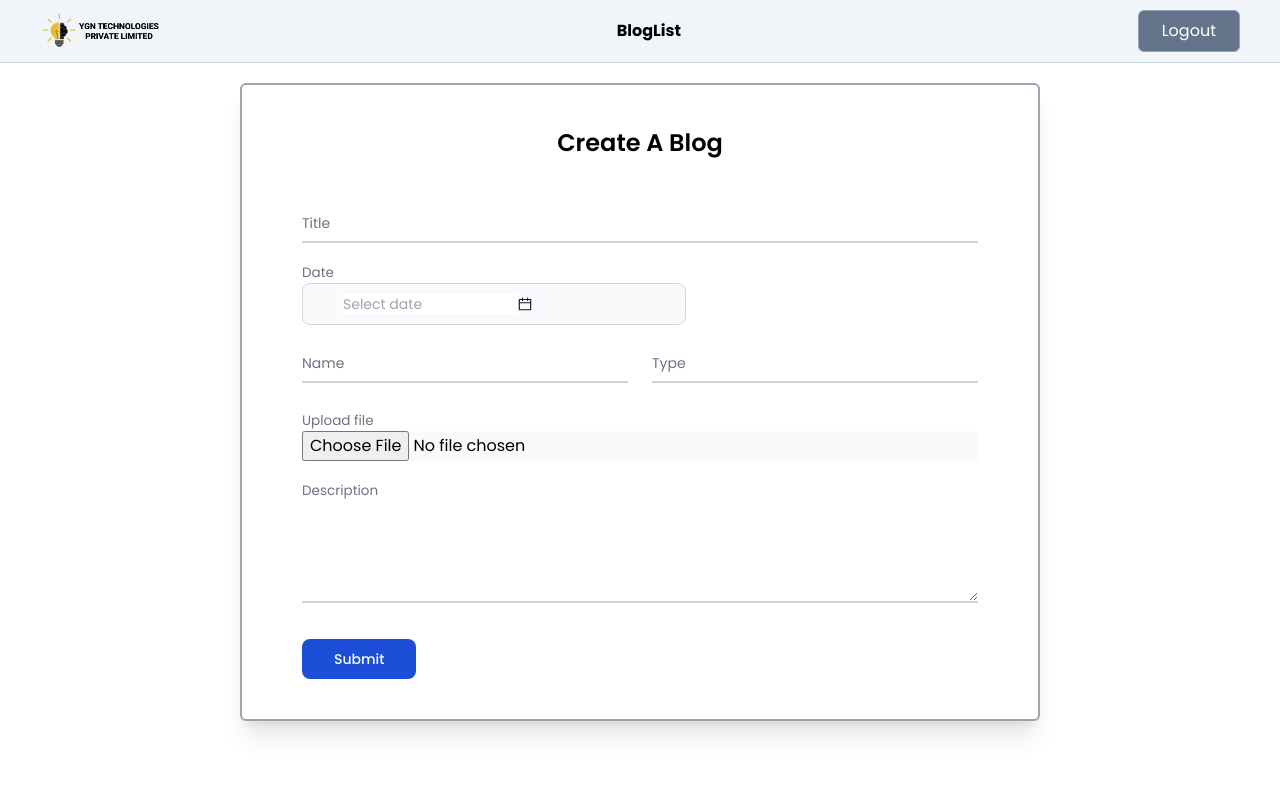
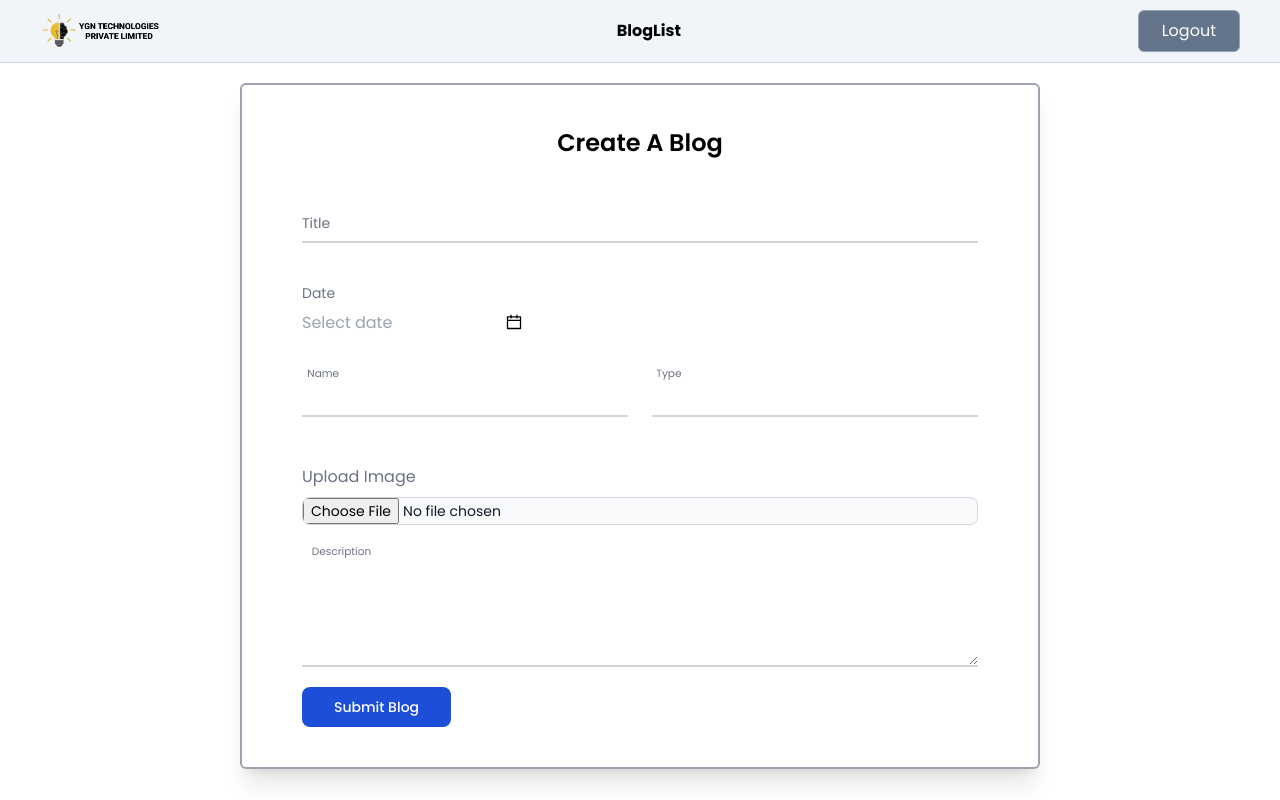
Before and after one commit to ygntechnologies/ygn-admin, a React (Create React App) app: page / in a window 1280 px wide. Built offline with nearby package versions, Linux system fonts and the light colour scheme; sample sign-in values are in the browser's storage.

Commit message:
Update Home.jsx

```diff
--- a/src/homepage/Home.jsx
+++ b/src/homepage/Home.jsx
@@ -3,6 +3,7 @@ import { useNavigate, useParams } from "react-router-dom";
 import ygn_logo from "../image/ygn.jpg";
 import { baseURL } from "../constant";
 import { DatePicker } from "antd";
+import dayjs from "dayjs"; // Recommended for AntD DatePicker value binding
 
 const Home = () => {
   const [base64Image, setBase64Image] = useState(null);
@@ -22,6 +23,7 @@ const Home = () => {
   const navigate = useNavigate();
   const { id } = useParams();
 
+  // 1. Fetch Data for Editing
   const getDataById = async () => {
     try {
       setErrorMsg(null);
@@ -35,9 +37,11 @@ const Home = () => {
         name: data.name || "",
         type: data.type || "",
         description: data.description || "",
-        image: data.image || "",
+        image: data.image || "", // Keep existing image
         date: data.date || "",
       });
+      // Sync the preview with the existing image from DB
+      if (data.image) setBase64Image(data.image);
     } catch (error) {
       setErrorMsg("Failed to fetch blog details.");
       console.error(error);
@@ -46,7 +50,6 @@ const Home = () => {
 
   useEffect(() => {
     if (id) getDataById();
-    // eslint-disable-next-line react-hooks/exhaustive-deps
   }, [id]);
 
   useEffect(() => {
@@ -55,13 +58,7 @@ const Home = () => {
     }
   }, [isLoggedIn, navigate]);
 
-  // Show existing image when editing
-  useEffect(() => {
-    if (formData?.image) setBase64Image(formData.image);
-    else setBase64Image(null);
-  }, [formData?.image]);
-
-  // ✅ OPTION A: hard compress/resize to avoid 413
+  // 2. Handle Image Conversion & Compression
   const handleImageChange = (event) => {
     const file = event.target.files?.[0];
     if (!file) return;
@@ -79,10 +76,8 @@ const Home = () => {
     img.src = URL.createObjectURL(file);
 
     img.onload = () => {
-      // Smaller output => smaller request payload
       const maxW = 600;
       const maxH = 600;
-
       let w = img.width;
       let h = img.height;
 
@@ -97,27 +92,11 @@ const Home = () => {
       const ctx = canvas.getContext("2d");
       ctx.drawImage(img, 0, 0, w, h);
 
-      // More compression => smaller payload
-      const base64String = canvas.toDataURL("image/jpeg", 0.5);
-
-      // Guard: stop if still too big (~700KB)
-      const approxBytes = Math.ceil((base64String.length * 3) / 4);
-      if (approxBytes > 700 * 1024) {
-        setErrorMsg("Image still too large. Please use a smaller image.");
-        setIsImageProcessing(false);
-        URL.revokeObjectURL(img.src);
-        return;
-      }
+      // Convert to Base64
+      const base64String = canvas.toDataURL("image/jpeg", 0.7); // Slightly higher quality
 
       setFormData((prev) => ({ ...prev, image: base64String }));
       setBase64Image(base64String);
-
-      setIsImageProcessing(false);
-      URL.revokeObjectURL(img.src);
-    };
-
-    img.onerror = () => {
-      setErrorMsg("Invalid image file.");
       setIsImageProcessing(false);
       URL.revokeObjectURL(img.src);
     };
@@ -125,244 +104,108 @@ const Home = () => {
 
   const handleChange = (e) => {
     const { name, value } = e.target;
-    if (name !== "image") {
-      setFormData((prev) => ({
-        ...prev,
-        [name]: value,
-      }));
-    }
+    setFormData((prev) => ({ ...prev, [name]: value }));
   };
 
-  // ✅ Fix: store dateString correctly
   const handleDateChange = (date, dateString) => {
-    setFormData((prev) => ({
-      ...prev,
-      date: dateString,
-    }));
+    setFormData((prev) => ({ ...prev, date: dateString }));
   };
 
+  // 3. Submit Logic (Unified Create/Edit)
   const handleSubmit = (e) => {
     e.preventDefault();
-    setErrorMsg(null);
-
-    if (isImageProcessing) {
-      setErrorMsg("Please wait: image is still processing.");
-      return;
-    }
-
-    const options = {
-      method: "POST",
-      headers: { "Content-Type": "application/json" },
-      body: JSON.stringify(formData),
-    };
+    if (isImageProcessing) return;
 
     const url = id ? `${baseURL}/edit-blog/${id}` : `${baseURL}/create-blog`;
 
-    fetch(url, options)
-      .then((response) => {
+    // In many backends, edit requires specific ID inside body too
+    const payload = id ? { ...formData, _id: id } : formData;
+
+    fetch(url, {
+      method: "POST", // Ensure your backend Edit route accepts POST or change to PUT
+      headers: { "Content-Type": "application/json" },
+      body: JSON.stringify(payload),
+    })
+      .then(async (response) => {
         if (!response.ok) {
-          if (response.status === 413) {
-            setErrorMsg("Image too large (413). Use a smaller image.");
-          } else {
-            setErrorMsg("Something went wrong!");
-          }
-          throw new Error("Network response was not ok");
+          const errData = await response.json();
+          throw new Error(errData.message || "Request failed");
         }
         return response.json();
       })
       .then(() => {
-        setFormData({
-          title: "",
-          name: "",
-          type: "",
-          description: "",
-          image: "",
-          date: "",
-        });
-        setBase64Image(null);
         navigate("/blog-list");
       })
       .catch((error) => {
-        console.error("Fetch error:", error);
+        console.error("Submit error:", error);
+        setErrorMsg(error.message);
       });
   };
 
   return (
     <>
+      {/* Navbar Section */}
       <div className="flex relative justify-between py-[10px] items-center px-[40px] bg-slate-100 border-b border-slate-300 mb-5">
-        <img
-          src={ygn_logo}
-          alt="YGN"
-          className="mix-blend-multiply"
-          style={{ width: "10%" }}
-        />
-
-        <div onClick={() => navigate("/blog-list")} style={{ cursor: "pointer" }}>
-          <b>BlogList</b>
-        </div>
-
-        <div
-          onClick={() => {
-            localStorage.removeItem("isLoggedIn");
-            window.location.reload();
-          }}
-          className="px-[23px] py-[8px] border-slate-400 border rounded-md cursor-pointer bg-slate-500 text-white"
-        >
+        <img src={ygn_logo} alt="YGN" className="mix-blend-multiply" style={{ width: "10%" }} />
+        <div onClick={() => navigate("/blog-list")} className="cursor-pointer font-bold">BlogList</div>
+        <div onClick={() => { localStorage.removeItem("isLoggedIn"); window.location.reload(); }} className="px-[23px] py-[8px] border-slate-400 border rounded-md cursor-pointer bg-slate-500 text-white">
           Logout
         </div>
       </div>
 
-      <form
-        className="shadow-xl max-w-[800px] w-full mx-auto px-[60px] py-[40px] border-[2px] border-gray-400 rounded-md"
-        onSubmit={handleSubmit}
-      >
-        <h1
-          style={{
-            fontSize: "24px",
-            textAlign: "center",
-            paddingBottom: "40px",
-            fontWeight: "600",
-          }}
-        >
-          {id ? "Update Blog" : "Create A Blog"}
-        </h1>
+      <form className="shadow-xl max-w-[800px] w-full mx-auto px-[60px] py-[40px] border-[2px] border-gray-400 rounded-md" onSubmit={handleSubmit}>
+        <h1 className="text-[24px] text-center pb-10 font-semibold">{id ? "Update Blog" : "Create A Blog"}</h1>
 
+        {/* Title Field */}
         <div className="relative z-0 w-full mb-10 group">
-          <input
-            type="text"
-            name="title"
-            id="title"
-            className="block py-2.5 px-0 w-full text-sm text-gray-900 bg-transparent border-0 border-b-2 border-gray-300 appearance-none focus:outline-none focus:ring-0 focus:border-blue-600 peer"
-            placeholder=" "
-            onChange={handleChange}
-            required
-            value={formData.title}
-          />
-          <label
-            htmlFor="title"
-            className="peer-focus:font-medium absolute text-sm text-gray-500 duration-300 transform -translate-y-6 scale-75 top-3 -z-10 origin-[0] peer-focus:text-blue-600 peer-placeholder-shown:scale-100 peer-placeholder-shown:translate-y-0 peer-focus:scale-75 peer-focus:-translate-y-6"
-          >
-            Title
-          </label>
+          <input type="text" name="title" id="title" className="block py-2.5 px-0 w-full text-sm text-gray-900 bg-transparent border-0 border-b-2 border-gray-300 focus:outline-none focus:border-blue-600 peer" placeholder=" " onChange={handleChange} required value={formData.title} />
+          <label htmlFor="title" className="peer-focus:font-medium absolute text-sm text-gray-500 duration-300 transform -translate-y-6 scale-75 top-3 -z-10 origin-[0] peer-focus:text-blue-600 peer-placeholder-shown:scale-100 peer-placeholder-shown:translate-y-0 peer-focus:scale-75 peer-focus:-translate-y-6">Title</label>
         </div>
 
-        <div className="relative max-w-sm my-4">
-          <label
-            htmlFor="date"
-            className="peer-focus:font-medium absolute text-[18px] text-gray-500 duration-300 transform -translate-y-6 scale-75 top-0 -z-10 origin-[0] peer-focus:text-blue-600 peer-placeholder-shown:scale-100 peer-placeholder-shown:translate-y-0 peer-focus:scale-75 peer-focus:-translate-y-6"
-          >
-            Date
-          </label>
-
+        {/* Date Field */}
+        <div className="relative max-w-sm my-10">
+          <label className="text-gray-500 text-sm block mb-2">Date</label>
           <DatePicker
-            className="bg-gray-50 border border-gray-300 text-gray-900 text-sm rounded-lg block w-full ps-10 p-2.5"
-            placeholder="Select date"
-            onChange={handleDateChange}
+             className="w-full"
+             onChange={handleDateChange}
+             value={formData.date ? dayjs(formData.date) : null}
           />
-
-          {formData.date ? (
-            <div className="text-sm text-gray-500 mt-2">Saved: {formData.date}</div>
-          ) : null}
         </div>
 
         <div className="grid md:grid-cols-2 md:gap-6">
           <div className="relative z-0 w-full mb-7 group">
-            <input
-              type="text"
-              name="name"
-              id="name"
-              className="block py-2.5 px-0 w-full text-sm text-gray-900 bg-transparent border-0 border-b-2 border-gray-300 appearance-none focus:outline-none focus:ring-0 focus:border-blue-600 peer"
-              placeholder=" "
-              onChange={handleChange}
-              required
-              value={formData.name}
-            />
-            <label
-              htmlFor="name"
-              className="peer-focus:font-medium absolute text-sm text-gray-500 duration-300 transform -translate-y-6 scale-75 top-3 -z-10 origin-[0] peer-focus:text-blue-600 peer-placeholder-shown:scale-100 peer-placeholder-shown:translate-y-0 peer-focus:scale-75 peer-focus:-translate-y-6"
-            >
-              Name
-            </label>
+            <input type="text" name="name" value={formData.name} onChange={handleChange} className="block py-2.5 px-0 w-full text-sm text-gray-900 bg-transparent border-0 border-b-2 border-gray-300 focus:outline-none focus:border-blue-600 peer" placeholder=" " required />
+            <label className="peer-focus:font-medium absolute text-sm text-gray-500 duration-300 transform -translate-y-6 scale-75 top-3 -z-10">Name</label>
           </div>
-
           <div className="relative z-0 w-full mb-7 group">
-            <input
-              type="text"
-              name="type"
-              id="type"
-              className="block py-2.5 px-0 w-full text-sm text-gray-900 bg-transparent border-0 border-b-2 border-gray-300 appearance-none focus:outline-none focus:ring-0 focus:border-blue-600 peer"
-              placeholder=" "
-              onChange={handleChange}
-              required
-              value={formData.type}
-            />
-            <label
-              htmlFor="type"
-              className="peer-focus:font-medium absolute text-sm text-gray-500 duration-300 transform -translate-y-6 scale-75 top-3 -z-10 origin-[0] peer-focus:text-blue-600 peer-placeholder-shown:scale-100 peer-placeholder-shown:translate-y-0 peer-focus:scale-75 peer-focus:-translate-y-6"
-            >
-              Type
-            </label>
+            <input type="text" name="type" value={formData.type} onChange={handleChange} className="block py-2.5 px-0 w-full text-sm text-gray-900 bg-transparent border-0 border-b-2 border-gray-300 focus:outline-none focus:border-blue-600 peer" placeholder=" " required />
+            <label className="peer-focus:font-medium absolute text-sm text-gray-500 duration-300 transform -translate-y-6 scale-75 top-3 -z-10">Type</label>
           </div>
         </div>
 
-        <div className="flex flex-col mb-10 relative mt-5">
-          <label
-            className="peer-focus:font-medium absolute text-[18px] text-gray-500 duration-300 transform -translate-y-6 scale-75 top-0 -z-10 origin-[0]"
-            htmlFor="image"
-          >
-            Upload file
-          </label>
-
-          <input
-            name="image"
-            onChange={handleImageChange}
-            className="block cursor-pointer bg-gray-50 focus:outline-none"
-            aria-describedby="image"
-            id="image"
-            type="file"
-            accept="image/*"
-          />
-
-          {isImageProcessing && (
-            <div className="text-sm text-blue-600 mt-2">Processing image...</div>
+        {/* Image Upload */}
+        <div className="flex flex-col mb-10 mt-5">
+          <label className="text-gray-500 mb-2">Upload Image</label>
+          <input name="image" onChange={handleImageChange} className="block w-full text-sm text-gray-900 border border-gray-300 rounded-lg cursor-pointer bg-gray-50 focus:outline-none" type="file" accept="image/*" />
+          {base64Image && (
+            <div className="mt-4">
+              <p className="text-xs text-gray-400">Preview:</p>
+              <img src={base64Image} alt="Preview" className="h-[100px] w-auto rounded border" />
+            </div>
           )}
         </div>
 
-        {base64Image && (
-          <img
-            src={base64Image}
-            alt="Uploaded"
-            className="max-w-full h-[80px] mt-4 mb-8"
-            style={{ objectFit: "cover" }}
-          />
-        )}
-
+        {/* Description */}
         <div className="relative z-0 w-full mb-5 group">
-          <textarea
-            id="description"
-            name="description"
-            rows="4"
-            value={formData.description}
-            onChange={handleChange}
-            className="block py-2.5 px-0 w-full text-sm text-gray-900 bg-transparent border-0 border-b-2 border-gray-300 appearance-none focus:outline-none focus:ring-0 focus:border-blue-600 peer"
-          />
-          <label
-            htmlFor="description"
-            className="peer-focus:font-medium absolute text-[18px] text-gray-500 duration-300 transform -translate-y-6 scale-75 top-0 -z-10 origin-[0] peer-focus:text-blue-600 peer-placeholder-shown:scale-100 peer-placeholder-shown:translate-y-0 peer-focus:scale-75 peer-focus:-translate-y-6"
-          >
-            Description
-          </label>
+          <textarea name="description" rows="4" value={formData.description} onChange={handleChange} className="block py-2.5 px-0 w-full text-sm text-gray-900 bg-transparent border-0 border-b-2 border-gray-300 focus:outline-none focus:border-blue-600 peer" required />
+          <label className="peer-focus:font-medium absolute text-sm text-gray-500 duration-300 transform -translate-y-6 scale-75 top-0 -z-10">Description</label>
         </div>
 
-        <button
-          type="submit"
-          disabled={isImageProcessing}
-          className="text-white mt-4 bg-blue-700 hover:bg-blue-800 focus:ring-4 focus:outline-none focus:ring-blue-300 font-medium rounded-lg text-sm w-full sm:w-auto px-8 py-2.5 text-center disabled:opacity-60"
-        >
-          {isImageProcessing ? "Processing Image..." : id ? "Update" : "Submit"}
+        <button type="submit" disabled={isImageProcessing} className="text-white bg-blue-700 hover:bg-blue-800 font-medium rounded-lg text-sm w-full sm:w-auto px-8 py-2.5 disabled:opacity-50">
+          {isImageProcessing ? "Processing..." : id ? "Update Blog" : "Submit Blog"}
         </button>
 
-        {errorMsg && <div className="text-[16px] text-red-600 mt-4">{errorMsg}</div>}
+        {errorMsg && <div className="text-red-600 mt-4 font-semibold">{errorMsg}</div>}
       </form>
     </>
   );
```
